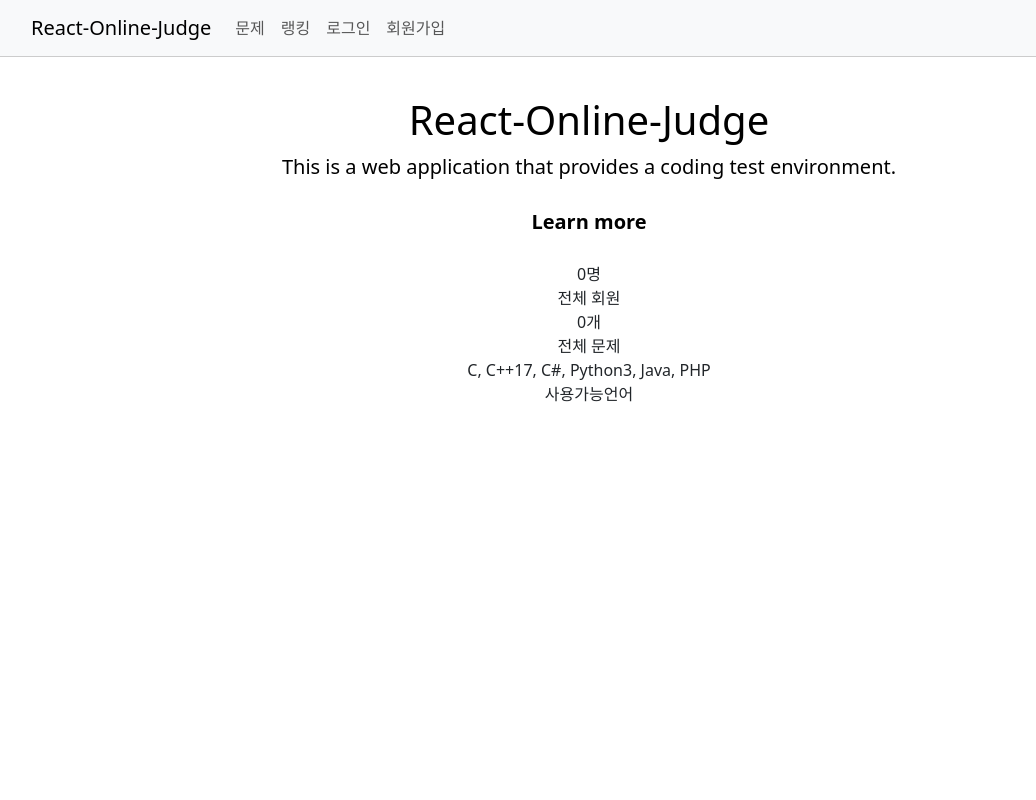
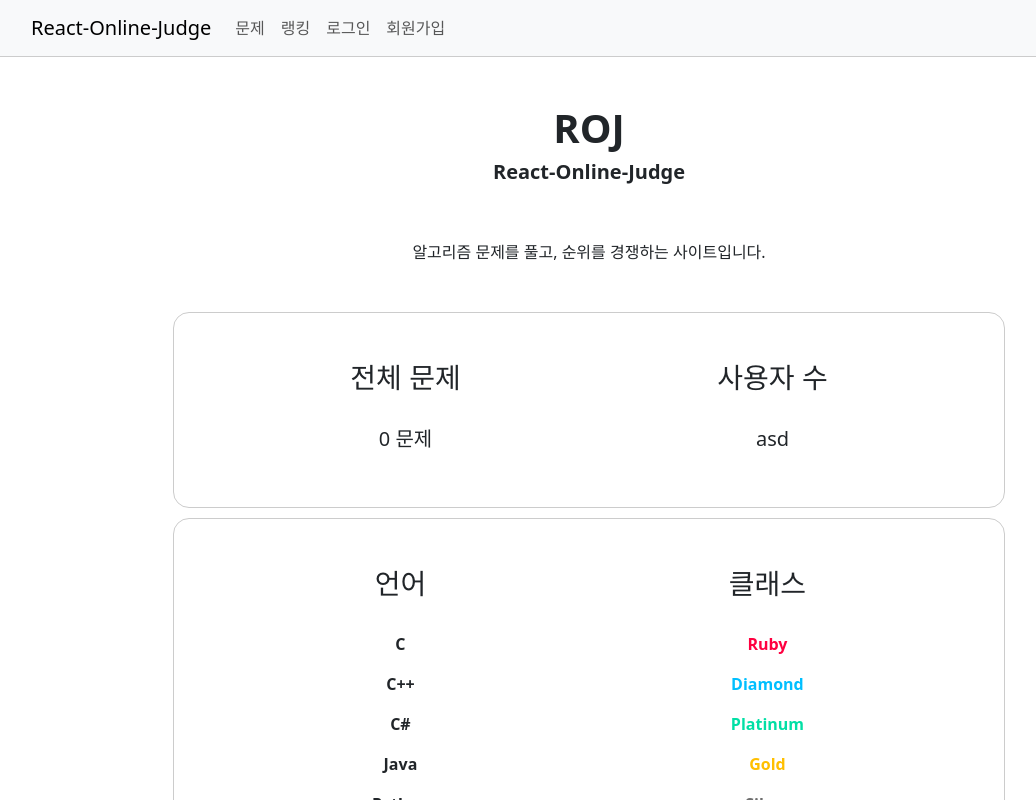
Before and after one commit to ccmuk58/2023_2_Script, a React (Create React App) app in the folder react-online-judge/: page / in a window 1280 px wide. Shown: the top 800 px of the page, without its empty margins (51-1087 px from the left). Built offline with nearby package versions, Linux system fonts and the light colour scheme; no server answers; the database is empty.

Commit message:
Feat: Temp Title

```diff
--- a/react-online-judge/src/App.css
+++ b/react-online-judge/src/App.css
@@ -110,3 +110,7 @@
 	font-weight: bold;
 	padding-bottom: 10px;
 }
+
+.classText{
+	font-weight: bold;
+}
--- a/react-online-judge/src/components/Title.js
+++ b/react-online-judge/src/components/Title.js
@@ -2,6 +2,7 @@
 import { useEffect, useState } from "react";
 import { db } from "./firebaseinit";
 import { collection, getDocs } from "firebase/firestore";
+import { getProblemClassColor } from "../data/classColor";
 function Title() {
 	const [membersCount, setMembersCount] = useState(null);
 	const [problemsCount, setProblemsCount] = useState(null);
@@ -27,36 +28,55 @@ function Title() {
 
 
 	return (
-    <div class="cover-container d-flex w-100 h-100 p-3 mx-auto flex-column bg-white">
-		<main class="px-3 pb-10">
-			<h1 class = "text-black">React-Online-Judge</h1>
-			<p class="lead text-black">This is a web application that provides a coding test environment.</p>
+		<div className="content-item m-4">
+			<div className="mb-5">
+				<h1 className="header pb-0">ROJ</h1>
+				<h5 className="header pb-5">React-Online-Judge</h5>
+				<h7 className="pb-5">알고리즘 문제를 풀고, 순위를 경쟁하는 사이트입니다.</h7>
+			</div>
 
-			<p class="lead">
-			<a href="#" class="btn btn-lg btn-light fw-bold border-white bg-white">Learn more</a>
-			</p>
-		</main>
+			<div className="content-item-div p-5">
+				<div>
+					<h3>전체 문제</h3>
+					<br />
+					<h5>{problemsCount} 문제</h5>
+				</div>
 
-		<div class = "box-container">
-			<div class = "box">
-				<div class= "box-element">
-					<div class = "box-value"> {membersCount}명 </div>
-					<div class = "box-name"> 전체 회원 </div>
+				<div>
+					<h3>사용자 수</h3>
+					<br />
+					<h5>asd</h5>
 				</div>
-				<div class= "box-element">
-					<div class = "box-value"> {problemsCount}개 </div>
-					<div class = "box-name"> 전체 문제 </div>
 			</div>
-				<div class = "box-element">
-					<div class = "box-value"> C, C++17, C#, Python3, Java, PHP </div>
-					<div class = "box-name"> 사용가능언어 </div>
+			<div className="content-item-div p-5">
+				<div>
+					<h3>언어</h3>
+					<br />
+					<p className="classText">C</p>
+					<p className="classText">C++</p>
+					<p className="classText">C#</p>
+					<p className="classText">Java</p>
+					<p className="classText">Python</p>
+					<p className="classText">PHP</p>
 				</div>
+				<div>
+					<h3>클래스</h3>
+					<br />
+					<p className="classText"style={{color:getProblemClassColor("Ruby")}}>Ruby</p>
+					<p className="classText"style={{color:getProblemClassColor("Diamond")}}>Diamond</p>
+					<p className="classText"style={{color:getProblemClassColor("Platinum")}}>Platinum</p>
+					<p className="classText"style={{color:getProblemClassColor("Gold")}}>Gold</p>
+					<p className="classText"style={{color:getProblemClassColor("Silver")}}>Silver</p>
+					<p className="classText"style={{color:getProblemClassColor("Bronze")}}>Bronze</p>
+
 				</div>
 			</div>
 
-		<footer class="mt-auto text-white-50">
+			<div className="credit">
 				<p>made by {"\n"}20201554 최장현{"\n"}20201084 안형진</p>
-		</footer>
+			</div>
+
+
 		</div>
 	);
 }
```
Lines whose indentation alone changed are shown as unchanged.
